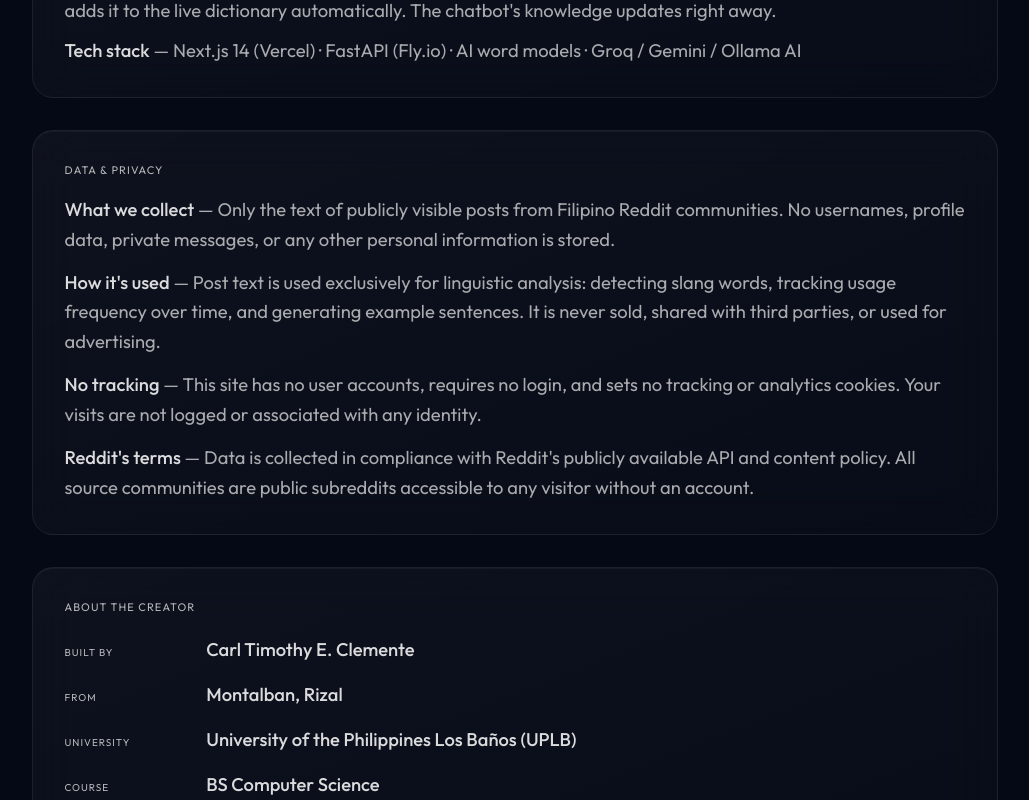
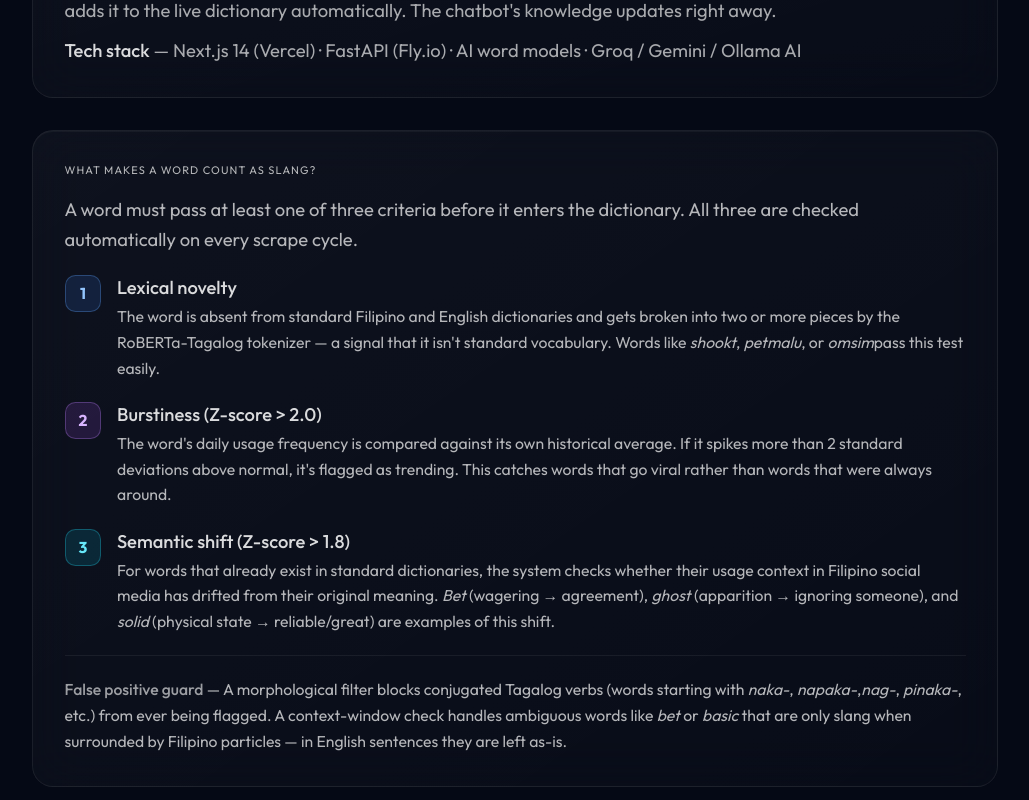
Before and after one commit to Schillion/Pinoy_Speak, a Next.js app in the folder frontend/: page /about in a window 1280 px wide. Shown: the part 1500-2300 px from the top of the page, without its empty margins (169-1198 px from the left). Built offline with nearby package versions, Linux system fonts and the light colour scheme; no server answers.

Commit message:
about + dictionary: explain slang detection criteria

```diff
--- a/frontend/src/app/about/page.tsx
+++ b/frontend/src/app/about/page.tsx
@@ -115,6 +115,66 @@ export default function AboutPage() {
         </div>
       </motion.div>
 
+      {/* How a word qualifies as slang */}
+      <motion.div variants={fadeUp} className="card p-6 mb-6">
+        <p className="text-[11px] text-white/35 uppercase tracking-widest mb-3">
+          What makes a word count as slang?
+        </p>
+        <p className="text-sm text-white/55 leading-relaxed mb-4">
+          A word must pass at least one of three criteria before it enters the dictionary.
+          All three are checked automatically on every scrape cycle.
+        </p>
+        <div className="space-y-4">
+          <div className="flex gap-3">
+            <span className="flex-shrink-0 w-7 h-7 rounded-lg bg-blue-500/[.15] border border-blue-400/30
+                             text-blue-300 text-xs font-bold flex items-center justify-center">1</span>
+            <div>
+              <p className="text-sm font-medium text-white/85">Lexical novelty</p>
+              <p className="text-xs text-white/50 leading-relaxed mt-0.5">
+                The word is absent from standard Filipino and English dictionaries and gets broken into
+                two or more pieces by the RoBERTa-Tagalog tokenizer — a signal that it isn&apos;t
+                standard vocabulary. Words like <em>shookt</em>, <em>petmalu</em>, or <em>omsim</em>
+                pass this test easily.
+              </p>
+            </div>
+          </div>
+          <div className="flex gap-3">
+            <span className="flex-shrink-0 w-7 h-7 rounded-lg bg-purple-500/[.15] border border-purple-400/30
+                             text-purple-300 text-xs font-bold flex items-center justify-center">2</span>
+            <div>
+              <p className="text-sm font-medium text-white/85">Burstiness (Z-score &gt; 2.0)</p>
+              <p className="text-xs text-white/50 leading-relaxed mt-0.5">
+                The word&apos;s daily usage frequency is compared against its own historical average.
+                If it spikes more than 2 standard deviations above normal, it&apos;s flagged as trending.
+                This catches words that go viral rather than words that were always around.
+              </p>
+            </div>
+          </div>
+          <div className="flex gap-3">
+            <span className="flex-shrink-0 w-7 h-7 rounded-lg bg-cyan-500/[.15] border border-cyan-400/30
+                             text-cyan-300 text-xs font-bold flex items-center justify-center">3</span>
+            <div>
+              <p className="text-sm font-medium text-white/85">Semantic shift (Z-score &gt; 1.8)</p>
+              <p className="text-xs text-white/50 leading-relaxed mt-0.5">
+                For words that already exist in standard dictionaries, the system checks whether their
+                usage context in Filipino social media has drifted from their original meaning.
+                <em> Bet</em> (wagering → agreement), <em>ghost</em> (apparition → ignoring someone),
+                and <em>solid</em> (physical state → reliable/great) are examples of this shift.
+              </p>
+            </div>
+          </div>
+        </div>
+        <div className="mt-4 pt-4 border-t border-white/[.06]">
+          <p className="text-xs text-white/40 leading-relaxed">
+            <span className="text-white/60 font-medium">False positive guard</span> — A morphological
+            filter blocks conjugated Tagalog verbs (words starting with <em>naka-</em>, <em>napaka-</em>,
+            <em>nag-</em>, <em>pinaka-</em>, etc.) from ever being flagged. A context-window check
+            handles ambiguous words like <em>bet</em> or <em>basic</em> that are only slang when
+            surrounded by Filipino particles — in English sentences they are left as-is.
+          </p>
+        </div>
+      </motion.div>
+
       {/* Data & Privacy */}
       <motion.div variants={fadeUp} className="card p-6 mb-6">
         <p className="text-[11px] text-white/35 uppercase tracking-widest mb-3">Data &amp; Privacy</p>
--- a/frontend/src/app/dictionary/DictionaryClient.tsx
+++ b/frontend/src/app/dictionary/DictionaryClient.tsx
@@ -20,6 +20,7 @@ export default function DictionaryClient({ initialLexicon }: { initialLexicon: R
   const [search,  setSearch]  = useState("");
   const [selected, setSelected] = useState<{ word: SlangWord; anchor: { x: number; y: number } | null } | null>(null);
   const [showGuide, setShowGuide] = useState(false);
+  const [showCriteria, setShowCriteria] = useState(false);
   const [sweeping,  setSweeping]  = useState(false);
   const [importing, setImporting] = useState(false);
   const [growMsg,     setGrowMsg]     = useState<string | null>(null);
@@ -220,6 +221,7 @@ export default function DictionaryClient({ initialLexicon }: { initialLexicon: R
           />
         )}
         {showGuide && <FormationGuide onClose={() => setShowGuide(false)} />}
+        {showCriteria && <CriteriaGuide onClose={() => setShowCriteria(false)} />}
       </AnimatePresence>
 
       <motion.div initial={{ opacity: 0, y: 8 }} animate={{ opacity: 1, y: 0 }}
@@ -403,6 +405,13 @@ export default function DictionaryClient({ initialLexicon }: { initialLexicon: R
               {" "}of {Object.keys(lexicon).length} entries
               {q && <span className="ml-1 italic">match &ldquo;{search}&rdquo;</span>}
             </p>
+            <button
+              onClick={() => setShowCriteria(true)}
+              title="What makes a word count as slang?"
+              className="flex-shrink-0 w-6 h-6 rounded-full border border-purple-400/40
+                         text-purple-300/70 hover:text-purple-200 hover:border-purple-400/70
+                         text-[11px] font-bold transition-colors flex items-center justify-center"
+            >★</button>
             <button
               onClick={() => setShowGuide(true)}
               title="Formation types guide"
@@ -679,6 +688,95 @@ function FormationGuide({ onClose }: { onClose: () => void }) {
   );
 }
 
+function CriteriaGuide({ onClose }: { onClose: () => void }) {
+  return (
+    <motion.div
+      initial={{ opacity: 0 }} animate={{ opacity: 1 }} exit={{ opacity: 0 }}
+      className="fixed inset-0 z-50 bg-black/70 backdrop-blur-md flex items-end sm:items-center justify-center p-0 sm:p-6"
+      onClick={onClose}
+    >
+      <motion.div
+        initial={{ y: 40, opacity: 0 }} animate={{ y: 0, opacity: 1 }} exit={{ y: 40, opacity: 0 }}
+        transition={{ type: "spring", stiffness: 340, damping: 30 }}
+        onClick={(e) => e.stopPropagation()}
+        className="relative flex flex-col w-full max-w-lg max-h-[88vh] overflow-hidden
+                   bg-gradient-to-br from-[#0a1424] to-[#070d1a]
+                   border border-white/[.08] shadow-[0_0_80px_-20px_rgba(168,85,247,0.4)]
+                   rounded-t-3xl sm:rounded-3xl"
+      >
+        <div className="sm:hidden flex justify-center pt-2 pb-1 flex-shrink-0">
+          <div className="w-10 h-1 rounded-full bg-white/20" />
+        </div>
+        <div className="absolute top-0 inset-x-0 h-px bg-gradient-to-r from-transparent via-purple-400/60 to-transparent" />
+
+        <div className="flex items-center justify-between px-5 sm:px-7 pt-5 sm:pt-6 pb-4 border-b border-white/[.06] flex-shrink-0">
+          <div>
+            <h2 className="text-xl font-bold text-white/90">What counts as slang?</h2>
+            <p className="text-xs text-white/45 mt-0.5">How the system decides if a word belongs here</p>
+          </div>
+          <button
+            onClick={onClose}
+            className="w-8 h-8 rounded-full border border-white/[.08] text-white/45
+                       hover:text-white/80 hover:border-white/20 transition-colors
+                       flex items-center justify-center text-lg leading-none"
+          >×</button>
+        </div>
+
+        <div className="flex-1 overflow-y-auto min-h-0 px-5 sm:px-7 py-5 space-y-5">
+          <p className="text-xs text-white/50 leading-relaxed">
+            A word must pass at least one of these three criteria. All three are checked automatically on every scrape cycle.
+          </p>
+
+          {[
+            {
+              num: "1",
+              color: "blue",
+              title: "Lexical novelty",
+              body: "The word is absent from standard Filipino and English dictionaries and gets broken into two or more pieces by the RoBERTa-Tagalog tokenizer — a signal it isn't standard vocabulary.",
+              example: "shookt, petmalu, omsim",
+            },
+            {
+              num: "2",
+              color: "purple",
+              title: "Burstiness  (Z-score > 2.0)",
+              body: "The word's daily usage is compared against its own historical average. A spike of more than 2 standard deviations flags it as trending — catching words that go viral rather than words that were always around.",
+              example: "awit, bet, slay",
+            },
+            {
+              num: "3",
+              color: "cyan",
+              title: "Semantic shift  (Z-score > 1.8)",
+              body: "For words already in standard dictionaries, the system checks whether their meaning in Filipino social media has drifted from the original definition.",
+              example: "ghost (ignore), solid (reliable), mood (relatable)",
+            },
+          ].map(({ num, color, title, body, example }) => (
+            <div key={num} className="flex gap-3">
+              <span className={`flex-shrink-0 w-7 h-7 rounded-lg
+                text-${color}-300 bg-${color}-500/[.15] border border-${color}-400/30
+                text-xs font-bold flex items-center justify-center`}>{num}</span>
+              <div>
+                <p className="text-sm font-medium text-white/85">{title}</p>
+                <p className="text-xs text-white/50 leading-relaxed mt-0.5">{body}</p>
+                <p className="text-[11px] text-white/30 mt-1 italic">e.g. {example}</p>
+              </div>
+            </div>
+          ))}
+
+          <div className="pt-3 border-t border-white/[.06]">
+            <p className="text-xs text-white/40 leading-relaxed">
+              <span className="text-white/60 font-medium">False positive guard</span> — Conjugated
+              Tagalog verbs (<em>naka-</em>, <em>napaka-</em>, <em>nag-</em>, <em>pinaka-</em>…) are
+              always blocked. Ambiguous words like <em>bet</em> or <em>basic</em> are only labeled
+              slang when Filipino particles appear nearby in the same sentence.
+            </p>
+          </div>
+          <div className="pb-2" />
+        </div>
+      </motion.div>
+    </motion.div>
+  );
+}
+
 function Highlight({ text, q }: { text: string; q: string }) {
   if (!q) return <>{text}</>;
   const lower = text.toLowerCase();
```
